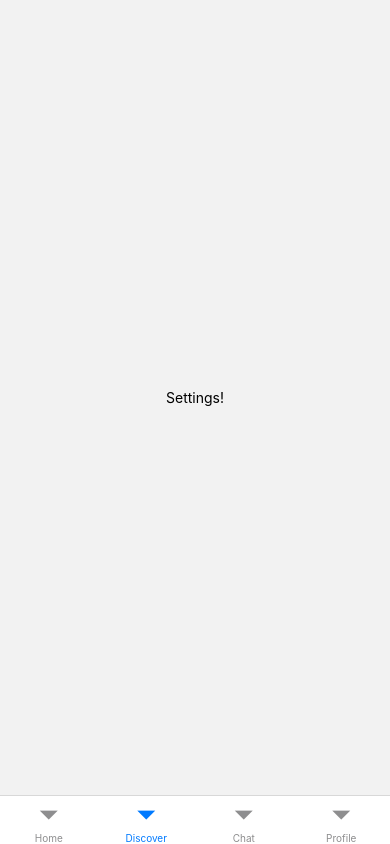
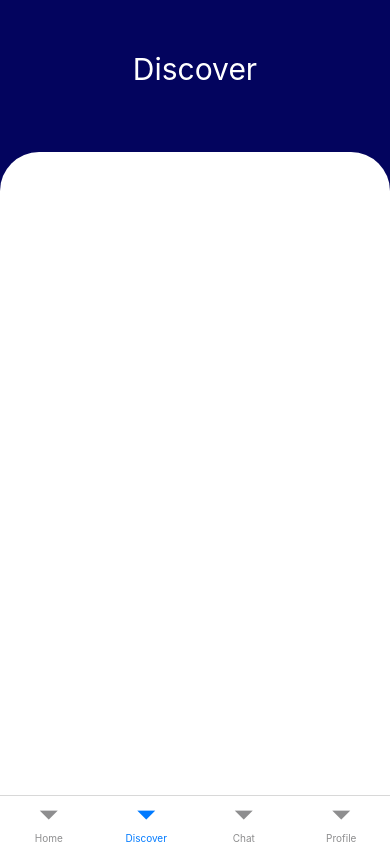
Before and after one commit to nahushvatsa/Together, a React Native app: screen /Discover in a window 390 px wide. Built offline with nearby package versions, Linux system fonts and the light colour scheme.

Commit message:
discover screen

```diff
--- a/App.tsx
+++ b/App.tsx
@@ -11,19 +11,13 @@
 import React from 'react';
 import {Text, View} from 'react-native';
 import Home from './screens/Home';
+import SignIn from './screens/SignIn';
+import Discover from './screens/Discover';
 
 import {createBottomTabNavigator} from '@react-navigation/bottom-tabs';
 import {NavigationContainer} from '@react-navigation/native';
 
 const Tab = createBottomTabNavigator();
-
-function Discover() {
-  return (
-    <View style={{flex: 1, justifyContent: 'center', alignItems: 'center'}}>
-      <Text>Settings!</Text>
-    </View>
-  );
-}
 
 function Chat() {
   return (
@@ -73,7 +67,7 @@ export default function App() {
         />
         <Tab.Screen
           name="Profile"
-          component={Profile}
+          component={SignIn}
           options={{
             tabBarLabel: 'Profile',
             headerShown: false,
--- /dev/null
+++ b/config/colors.tsx
@@ -0,0 +1,18 @@
+/**
+ * @providesModule Colors
+ */
+const colors = {
+  black: '#000000',
+  blue: '#03045E',
+  light: '#CAF0F8',
+  gray: '#6F8BA4',
+  lightGray: '#b8bdc2',
+  white: '#FFFFFF',
+  googleBlue: '#3AA0FF',
+  facebookBlue: '#1977F3',
+  red: '#BA2913',
+  yellow: '#C7B108',
+  green: '#158C35',
+  //  lightGray: '#F0F2F6'
+};
+export default colors;
--- a/package.json
+++ b/package.json
@@ -12,10 +12,12 @@
   "dependencies": {
     "@react-native-community/masked-view": "^0.1.11",
     "@react-native-firebase/app": "^16.1.1",
+    "@react-native-firebase/auth": "^16.1.1",
     "@react-navigation/bottom-tabs": "^6.4.0",
     "@react-navigation/native": "^6.0.13",
     "react": "18.1.0",
     "react-native": "0.70.3",
+    "react-native-firebase": "^5.6.0",
     "react-native-gesture-handler": "^2.8.0",
     "react-native-reanimated": "^2.11.0",
     "react-native-safe-area-context": "^4.4.1",
--- /dev/null
+++ b/screens/Discover.tsx
@@ -0,0 +1,43 @@
+import {Dimensions, Text, View} from 'react-native';
+import React from 'react';
+
+const width = Dimensions.get('window').width;
+const height = Dimensions.get('window').height;
+
+export default function Discover() {
+  return (
+    <View
+      style={{
+        backgroundColor: '#03045E',
+        flex: 1,
+        flexDirection: 'column',
+        paddingTop: height * 0.06,
+      }}>
+      <Text
+        style={{
+          flex: 1,
+          color: '#FFF',
+          fontSize: 30,
+          fontWeight: '400',
+          textAlign: 'center',
+        }}>
+        Discover
+      </Text>
+      <View
+        style={{
+          flex: 1,
+          position: 'absolute',
+          left: 0,
+          marginTop: height * 0.12,
+          backgroundColor: '#FFF',
+          borderRadius: width * 0.1,
+          height: height,
+          width: width,
+          paddingHorizontal: width * 0.05,
+          paddingTop: height * 0.02,
+          flexDirection: 'column',
+        }}
+      />
+    </View>
+  );
+}
--- /dev/null
+++ b/screens/SignIn.tsx
@@ -0,0 +1,69 @@
+import {
+  Text,
+  TextInput,
+  TouchableOpacity,
+  View,
+} from 'react-native';
+import React, {useState} from 'react';
+import {styles} from './SignInStyle';
+import colors from '../config/colors';
+import auth from '@react-native-firebase/auth';
+
+export default function SignIn() {
+  const [email, setEmail] = useState();
+  const [password, setPassword] = useState();
+
+  // eslint-disable-next-line @typescript-eslint/no-shadow
+  function signIn(email: any, password: any): void {
+    auth()
+      .signInWithEmailAndPassword(email.toString(), password.toString())
+      .then(() => {
+        console.log('User account signed in!');
+      })
+      .catch(error => {
+        console.log(error);
+      });
+  }
+
+  return (
+    <View style={styles.container}>
+      <Text style={styles.title}>Log In</Text>
+      <View style={styles.overlay}>
+        <View style={styles.centeredView}>
+          <TextInput
+            style={styles.input}
+            placeholder="E-Mail"
+            placeholderTextColor={colors.lightGray}
+            autoCapitalize="none"
+            // autoCompleteType="email"
+            value={email}
+            onChangeText={text => setEmail(text)}
+          />
+
+          <TextInput
+            style={styles.input}
+            placeholder="Password"
+            placeholderTextColor={colors.lightGray}
+            // autoCompleteType="password"
+            value={password}
+            onChangeText={text => setPassword(text)}
+            secureTextEntry={true}
+          />
+
+          <TouchableOpacity
+            style={styles.signInButton}
+            onPress={() => signIn(email, password)}>
+            <Text style={styles.signInButtonText}>Sign In</Text>
+          </TouchableOpacity>
+
+          <TouchableOpacity
+            style={styles.forgotPwd}
+            // onPress={() => setModalVisible(true)}
+          >
+            <Text style={styles.forgotPwd}>Forgot Password?</Text>
+          </TouchableOpacity>
+        </View>
+      </View>
+    </View>
+  );
+}
--- /dev/null
+++ b/screens/SignInStyle.tsx
@@ -0,0 +1,230 @@
+import {StyleSheet} from 'react-native';
+import {Dimensions} from 'react-native';
+const {width, height} = Dimensions.get('window');
+import colors from '../config/colors';
+const primary = colors.white;
+const secondary = colors.black;
+const inputColor = colors.gray;
+
+const styles = StyleSheet.create({
+  container: {
+    backgroundColor: colors.blue,
+    flex: 1,
+    flexDirection: 'column',
+  },
+  overlay: {
+    flex: 1,
+    position: 'absolute',
+    left: 0,
+    marginTop: height * 0.12,
+    backgroundColor: primary,
+    borderRadius: width * 0.1,
+    height: height,
+    width: width,
+    paddingHorizontal: width * 0.1,
+    paddingTop: height * 0.02,
+  },
+  title: {
+    fontSize: 30,
+    color: primary,
+    marginTop: height * 0.06,
+    fontWeight: '200',
+    textAlign: 'center',
+  },
+  input: {
+    borderWidth: 1,
+    borderColor: colors.light,
+    borderRadius: 12,
+    width: width * 0.8,
+    alignSelf: 'center',
+    paddingHorizontal: width * 0.05,
+    paddingVertical: height * 0.015,
+    marginTop: height * 0.015,
+    color: inputColor,
+    fontWeight: '700',
+  },
+  forgotPwd: {
+    color: colors.blue,
+    marginVertical: 5,
+    fontSize: 12,
+    fontWeight: '700',
+    alignSelf: 'flex-end',
+  },
+  signInButton: {
+    backgroundColor: colors.blue,
+    color: primary,
+    marginTop: height * 0.015,
+    borderRadius: height * 0.05,
+    width: width * 0.9,
+    alignSelf: 'center',
+  },
+  signInButtonText: {
+    fontSize: 15,
+    color: primary,
+    margin: height * 0.025,
+    fontWeight: '400',
+    textAlign: 'center',
+  },
+  noAccountView: {
+    flexDirection: 'row',
+    marginTop: height * 0.025,
+    // marginLeft: -width * 0.05,
+    alignSelf: 'center',
+  },
+  noAccountText: {
+    fontSize: 18,
+    color: inputColor,
+  },
+  signUpButton: {
+    backgroundColor: colors.blue,
+    color: primary,
+    borderRadius: height * 0.03,
+    marginTop: -height * 0.01,
+    width: width * 0.3,
+    marginLeft: width * 0.05,
+  },
+  signUpButtonText: {
+    fontSize: 12,
+    color: primary,
+    margin: height * 0.015,
+    fontWeight: '400',
+    textAlign: 'center',
+  },
+  rememberMeView: {
+    flexDirection: 'row',
+  },
+  rememberMeLabel: {
+    marginHorizontal: width * 0.03,
+    marginTop: height * 0.008,
+    color: inputColor,
+    fontSize: width * 0.033,
+    fontWeight: '600',
+  },
+  consentView: {
+    flexDirection: 'row',
+  },
+  consentCheckbox: {
+    marginTop: height * 0.015,
+  },
+  consentLabel: {
+    marginHorizontal: width * 0.03,
+    marginTop: height * 0.025,
+    color: inputColor,
+    fontSize: width * 0.03,
+    fontWeight: '600',
+  },
+  orElseView: {
+    marginTop: height * 0.02,
+    flexDirection: 'row',
+    alignItems: 'center',
+  },
+  horizontalLine: {
+    flex: 1,
+    height: 1,
+    backgroundColor: inputColor,
+  },
+  orElseText: {
+    width: width * 0.45,
+    textAlign: 'center',
+    color: inputColor,
+  },
+  logoView: {
+    marginLeft: width * 0.05,
+    backgroundColor: primary,
+    width: width * 0.1,
+    height: width * 0.1,
+    borderRadius: 100,
+  },
+  signInWithGoogle: {
+    width: width * 0.8,
+    marginTop: height * 0.015,
+    paddingVertical: height * 0.015,
+    // marginRight: width*0.1,
+    backgroundColor: colors.googleBlue,
+    borderRadius: width * 0.1,
+    flexDirection: 'row',
+  },
+  signInWithApple: {
+    width: width * 0.8,
+    marginTop: height * 0.015,
+    paddingVertical: height * 0.015,
+    // marginRight: width*0.1,
+    backgroundColor: secondary,
+    borderRadius: width * 0.1,
+    flexDirection: 'row',
+  },
+  signInWithFacebook: {
+    width: width * 0.8,
+    marginTop: height * 0.015,
+    paddingVertical: height * 0.015,
+    // marginRight: width*0.1,
+    backgroundColor: colors.facebookBlue,
+    borderRadius: width * 0.1,
+    flexDirection: 'row',
+  },
+  logo: {
+    width: width * 0.08,
+    height: width * 0.08,
+    marginTop: 'auto',
+    marginLeft: 'auto',
+    marginRight: 'auto',
+    marginBottom: 'auto',
+  },
+  loginWithText: {
+    marginLeft: width * 0.07,
+    fontSize: 17,
+    color: primary,
+    marginVertical: height * 0.01,
+    fontWeight: '400',
+    textAlign: 'center',
+  },
+  centeredView: {
+    // flex: 1,
+    justifyContent: 'center',
+    alignItems: 'center',
+    // marginTop: 22,
+  },
+
+  modalNotNow: {
+    fontSize: 12,
+    color: colors.blue,
+    margin: height * 0.02,
+    fontWeight: '700',
+    textAlign: 'center',
+  },
+
+  modalResetPass: {
+    backgroundColor: colors.blue,
+    color: primary,
+    borderRadius: height * 0.08,
+    marginTop: height * 0.03,
+    width: width * 0.5,
+    marginLeft: width * 0.05,
+  },
+
+  modalView: {
+    margin: 20,
+    backgroundColor: primary,
+    borderRadius: 30,
+    paddingHorizontal: 25,
+    paddingVertical: 25,
+    alignItems: 'center',
+  },
+  closeIcon: {
+    color: secondary,
+    alignSelf: 'flex-end',
+  },
+  forgotPasswordTitle: {
+    fontSize: 30,
+    color: secondary,
+    fontWeight: '200',
+    textAlign: 'center',
+  },
+  forgotPasswordDescription: {
+    fontSize: 15,
+    color: secondary,
+    fontWeight: '200',
+    textAlign: 'center',
+  },
+});
+export {styles};
```
Also changed, not shown: 3 other files (tests, documents, lock files or other folders).
